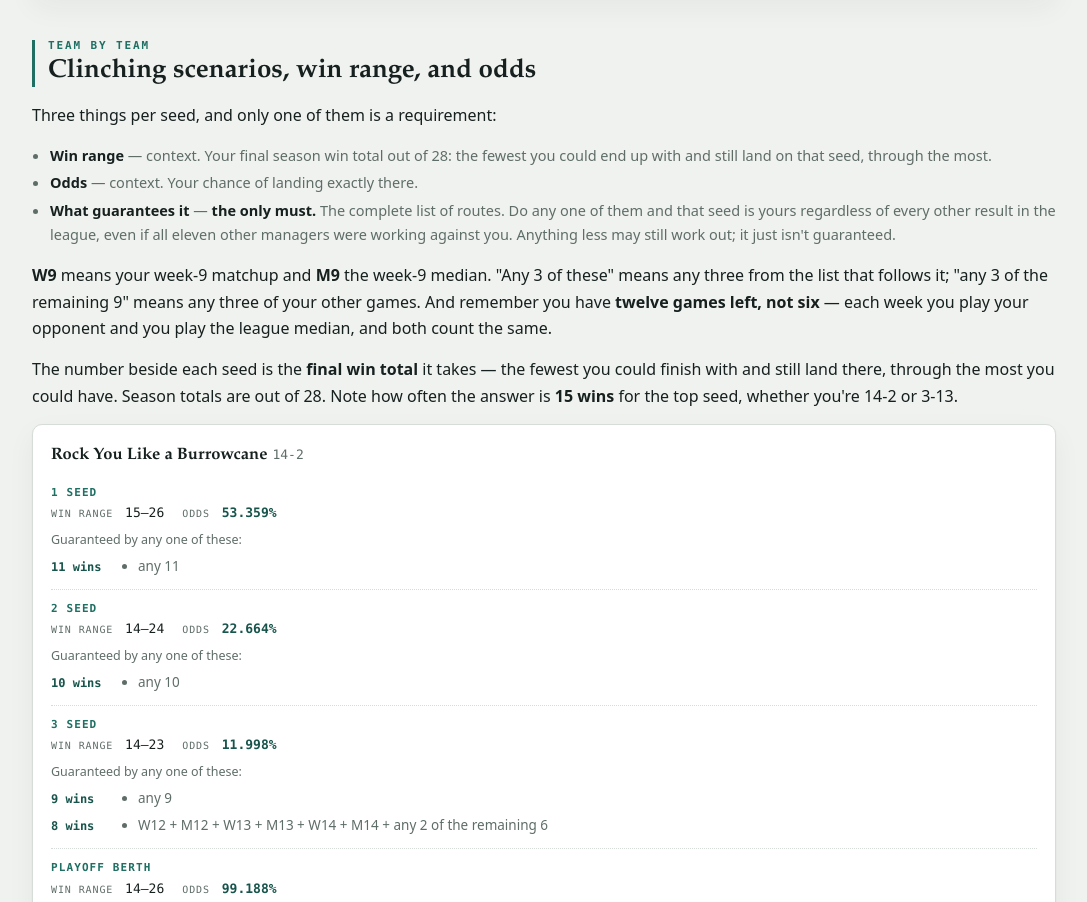
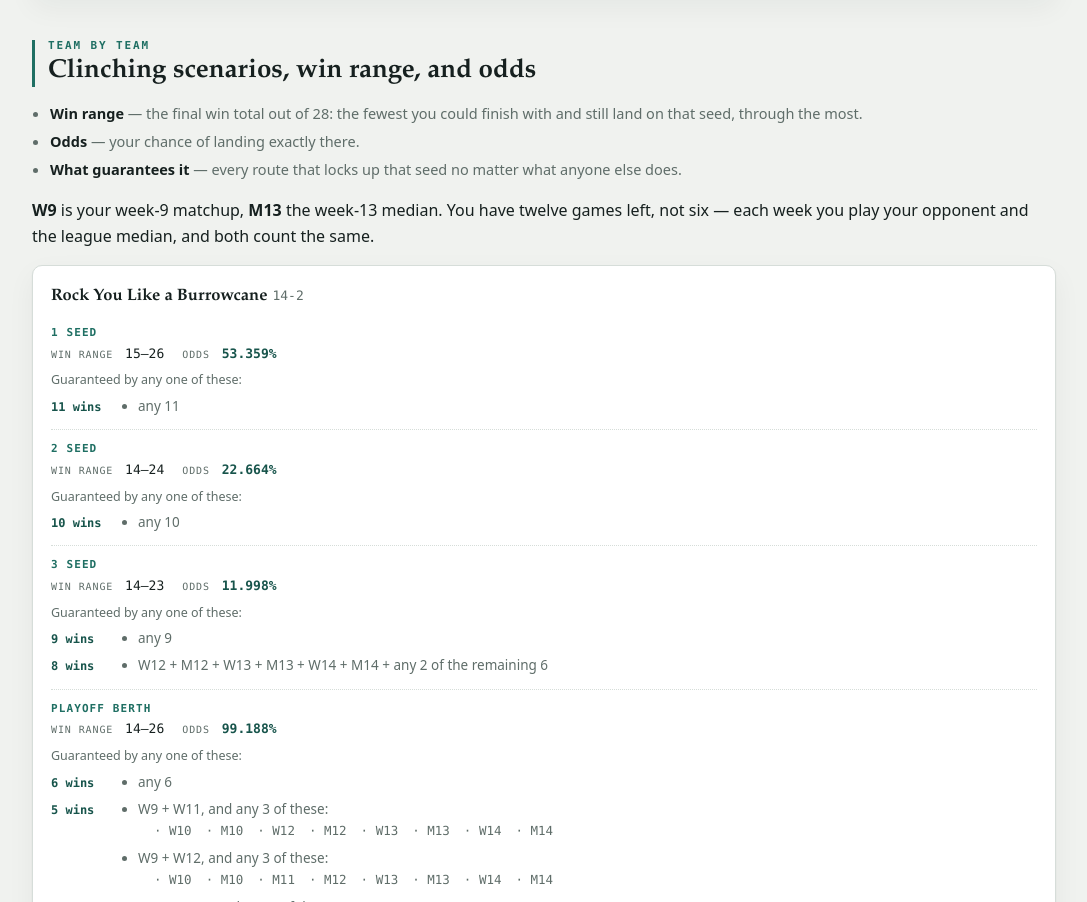
Before and after one commit to beaubreedlove/FantasyFootball, a plain HTML site: page docs/index.html in a window 1280 px wide. Shown: the part 2039-2941 px from the top of the page, without its empty margins (96-1183 px from the left). Drawn offline with Linux system fonts and the light colour scheme.

Commit message:
Trim clinching section intro

```diff
--- a/docs/index.html
+++ b/docs/index.html
@@ -246,25 +246,16 @@
 <section>
   <div class="sechead"><span class="eyebrow">Team by team</span>
   <h2>Clinching scenarios, win range, and odds</h2></div>
-  <p>Three things per seed, and only one of them is a requirement:</p>
   <ul class="tight">
-    <li><b>Win range</b> — context. Your final season win total out of 28: the fewest
-    you could end up with and still land on that seed, through the most.</li>
-    <li><b>Odds</b> — context. Your chance of landing exactly there.</li>
-    <li><b>What guarantees it</b> — <b>the only must.</b> The complete list of routes.
-    Do any one of them and that seed is yours regardless of every other result in the
-    league, even if all eleven other managers were working against you. Anything less
-    may still work out; it just isn't guaranteed.</li>
+    <li><b>Win range</b> — the final win total out of 28: the fewest you could finish
+    with and still land on that seed, through the most.</li>
+    <li><b>Odds</b> — your chance of landing exactly there.</li>
+    <li><b>What guarantees it</b> — every route that locks up that seed no matter what
+    anyone else does.</li>
   </ul>
-  <p><b>W9</b> means your week-9 matchup and <b>M9</b> the week-9 median. "Any 3 of
-  these" means any three from the list that follows it; "any 3 of the remaining 9"
-  means any three of your other games. And remember you have <b>twelve games left,
-  not six</b> — each week you play your opponent and you play the league median, and
+  <p><b>W9</b> is your week-9 matchup, <b>M13</b> the week-13 median. You have twelve
+  games left, not six — each week you play your opponent and the league median, and
   both count the same.</p>
-  <p>The number beside each seed is the <b>final win total</b> it takes — the fewest
-  you could finish with and still land there, through the most you could have. Season
-  totals are out of 28. Note how often the answer is <b>15 wins</b> for the top seed,
-  whether you're 14-2 or 3-13.</p>
   <div class="panel" style="padding:4px 18px">
     <div class="clin" id="clin"></div>
   </div>
```
